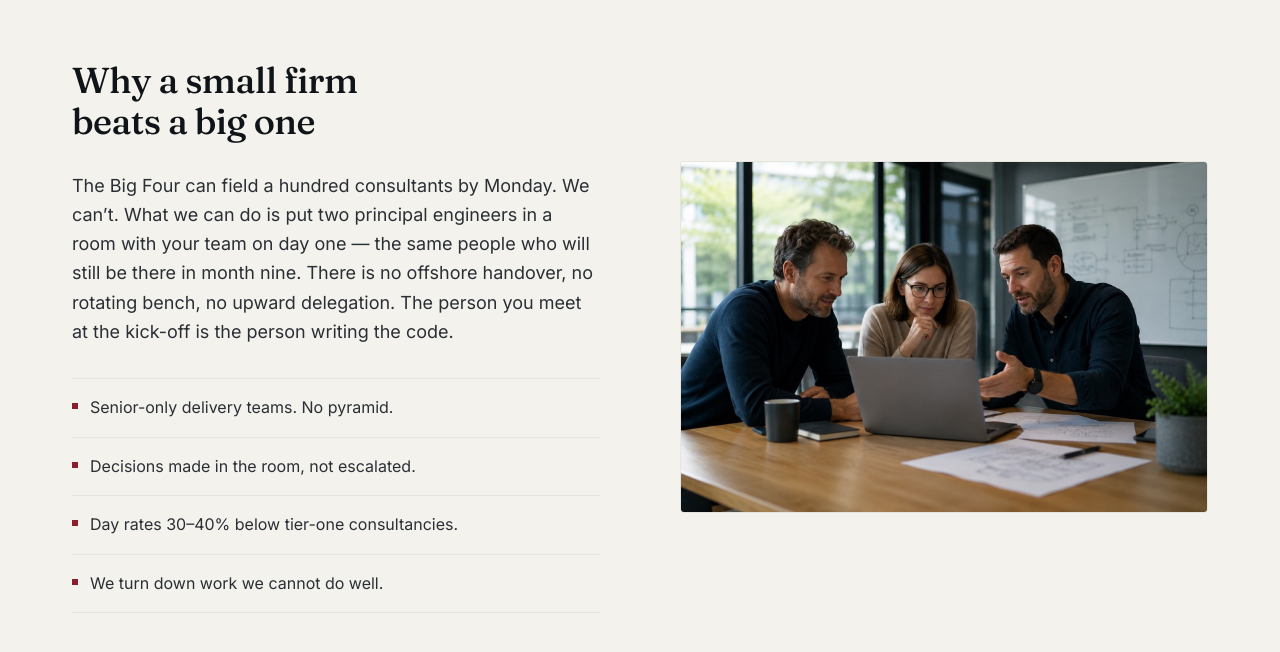
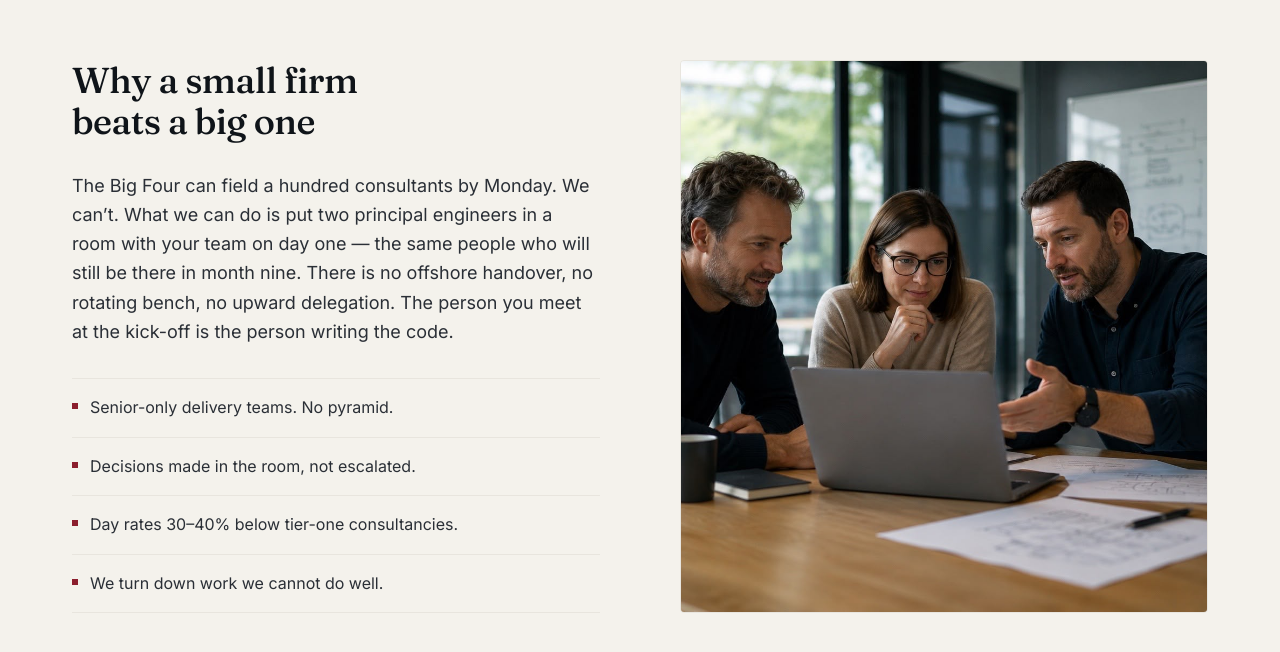
Before and after one commit to Redcliffe-Digital/website, a Next.js app: page / in a window 1280 px wide. Shown: the part 1676-2328 px from the top of the page. Built offline with nearby package versions, Linux system fonts and the light colour scheme.

Commit message:
Make why-small-firm photo fill the full section height

```diff
--- a/src/app/page.tsx
+++ b/src/app/page.tsx
@@ -278,7 +278,7 @@ export default function HomePage() {
 
       {/* Why a small firm */}
       <Section stripe ariaLabelledby="why-small-firm-heading">
-        <div className="grid items-center gap-12 lg:grid-cols-2 lg:gap-20">
+        <div className="grid items-stretch gap-12 lg:grid-cols-2 lg:gap-20">
           <div>
             <SectionHeading
               as="h2"
@@ -301,14 +301,14 @@ export default function HomePage() {
               ))}
             </ul>
           </div>
-          <div>
+          <div className="h-full">
             {/* eslint-disable-next-line @next/next/no-img-element */}
             <img
               src="/images/why-small-firm.jpg"
               alt="Three senior engineers working through a problem together at a laptop"
               width={1536}
               height={1024}
-              className="border-hairline aspect-[3/2] w-full rounded-sm border object-cover"
+              className="border-hairline h-full w-full rounded-sm border object-cover max-lg:aspect-[3/2]"
               loading="lazy"
               decoding="async"
             />
```
